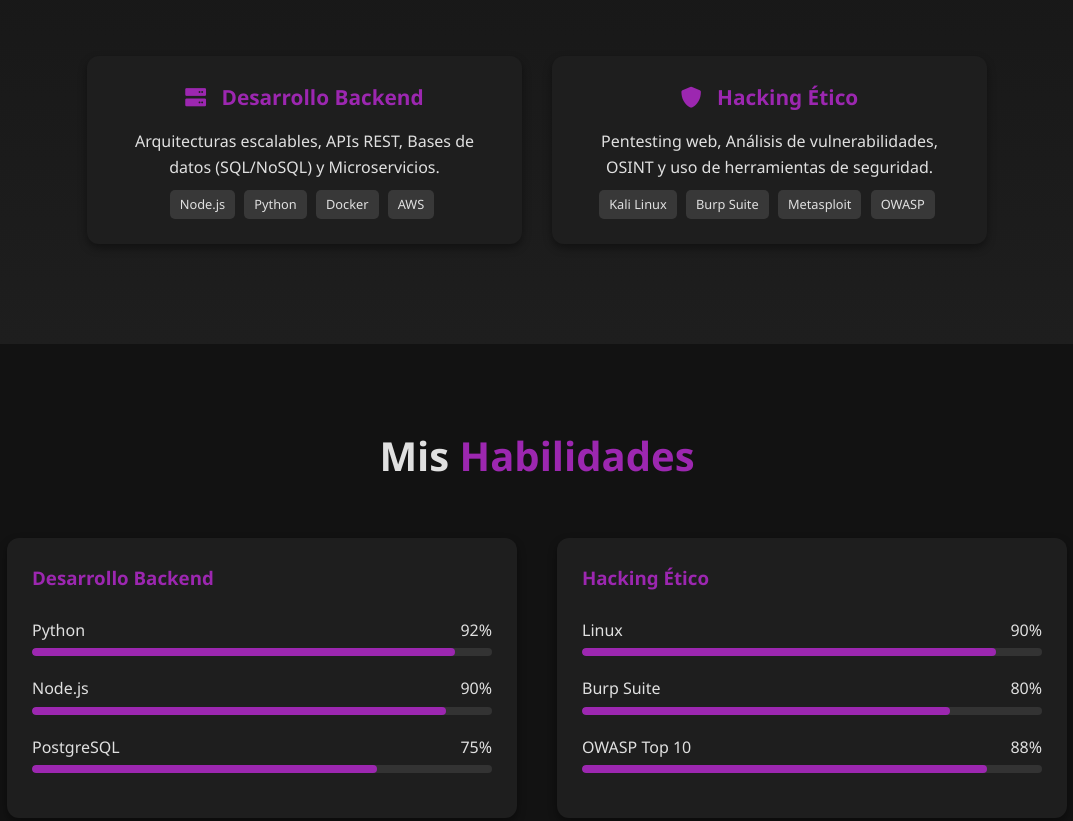
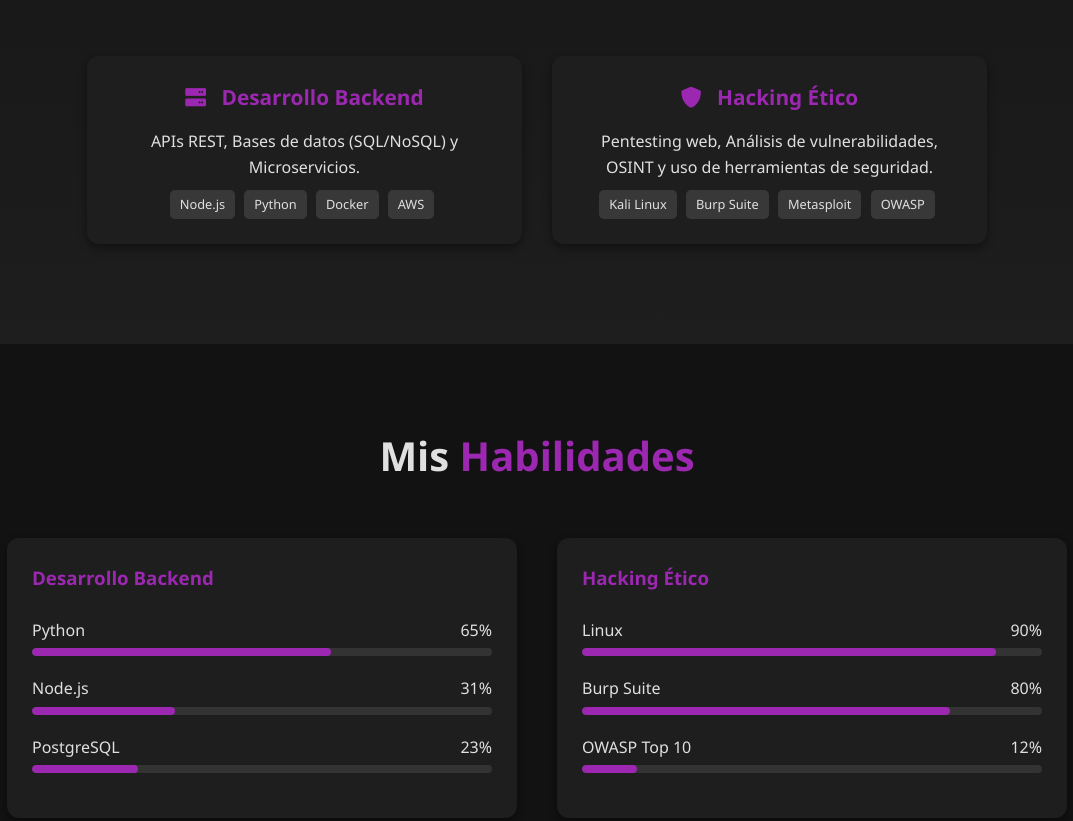
Before and after one commit to IvaaanFedzz/Portfolio-IvanFedz, a plain HTML site: page index.html in a window 1280 px wide. Shown: the part 460-1281 px from the top of the page, without its empty margins (103-1176 px from the left). Drawn offline with Linux system fonts and the light colour scheme.

Commit message:
Update index.html

```diff
--- a/index.html
+++ b/index.html
@@ -34,7 +34,7 @@
         <div class="specialties-grid">
             <div class="card">
                 <h3><i class="fas fa-server"></i> Desarrollo Backend</h3>
-                <p>Arquitecturas escalables, APIs REST, Bases de datos (SQL/NoSQL) y Microservicios.</p>
+                <p> APIs REST, Bases de datos (SQL/NoSQL) y Microservicios.</p>
                 <div class="tags">
                     <span>Node.js</span> <span>Python</span> <span>Docker</span> <span>AWS</span>
                 </div>
@@ -56,16 +56,16 @@
             <div class="card skill-card">
                 <h3>Desarrollo Backend</h3>
                 <div class="skill-bar">
-                    <div class="skill-info"><span>Python</span><span>92%</span></div>
-                    <div class="progress-bg"><div class="progress-fill" style="width: 92%;"></div></div>
+                    <div class="skill-info"><span>Python</span><span>65%</span></div>
+                    <div class="progress-bg"><div class="progress-fill" style="width: 65%;"></div></div>
                 </div>
                 <div class="skill-bar">
-                    <div class="skill-info"><span>Node.js</span><span>90%</span></div>
-                    <div class="progress-bg"><div class="progress-fill" style="width: 90%;"></div></div>
+                    <div class="skill-info"><span>Node.js</span><span>31%</span></div>
+                    <div class="progress-bg"><div class="progress-fill" style="width: 31%;"></div></div>
                 </div>
                 <div class="skill-bar">
-                    <div class="skill-info"><span>PostgreSQL</span><span>75%</span></div>
-                    <div class="progress-bg"><div class="progress-fill" style="width: 75%;"></div></div>
+                    <div class="skill-info"><span>PostgreSQL</span><span>23%</span></div>
+                    <div class="progress-bg"><div class="progress-fill" style="width: 23%;"></div></div>
                 </div>
             </div>
 
@@ -80,8 +80,8 @@
                     <div class="progress-bg"><div class="progress-fill" style="width: 80%;"></div></div>
                 </div>
                 <div class="skill-bar">
-                    <div class="skill-info"><span>OWASP Top 10</span><span>88%</span></div>
-                    <div class="progress-bg"><div class="progress-fill" style="width: 88%;"></div></div>
+                    <div class="skill-info"><span>OWASP Top 10</span><span>12%</span></div>
+                    <div class="progress-bg"><div class="progress-fill" style="width: 12%;"></div></div>
                 </div>
             </div>
         </div>
```
